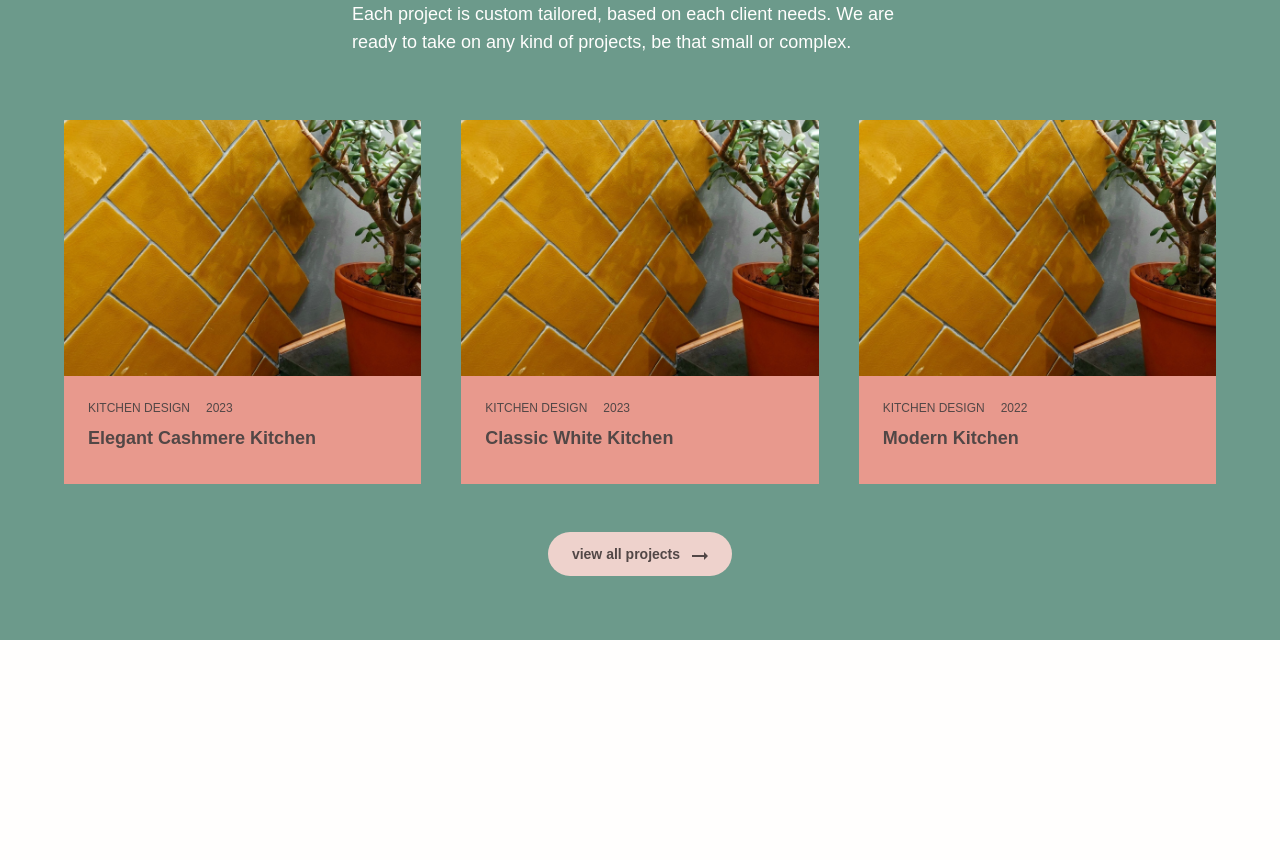
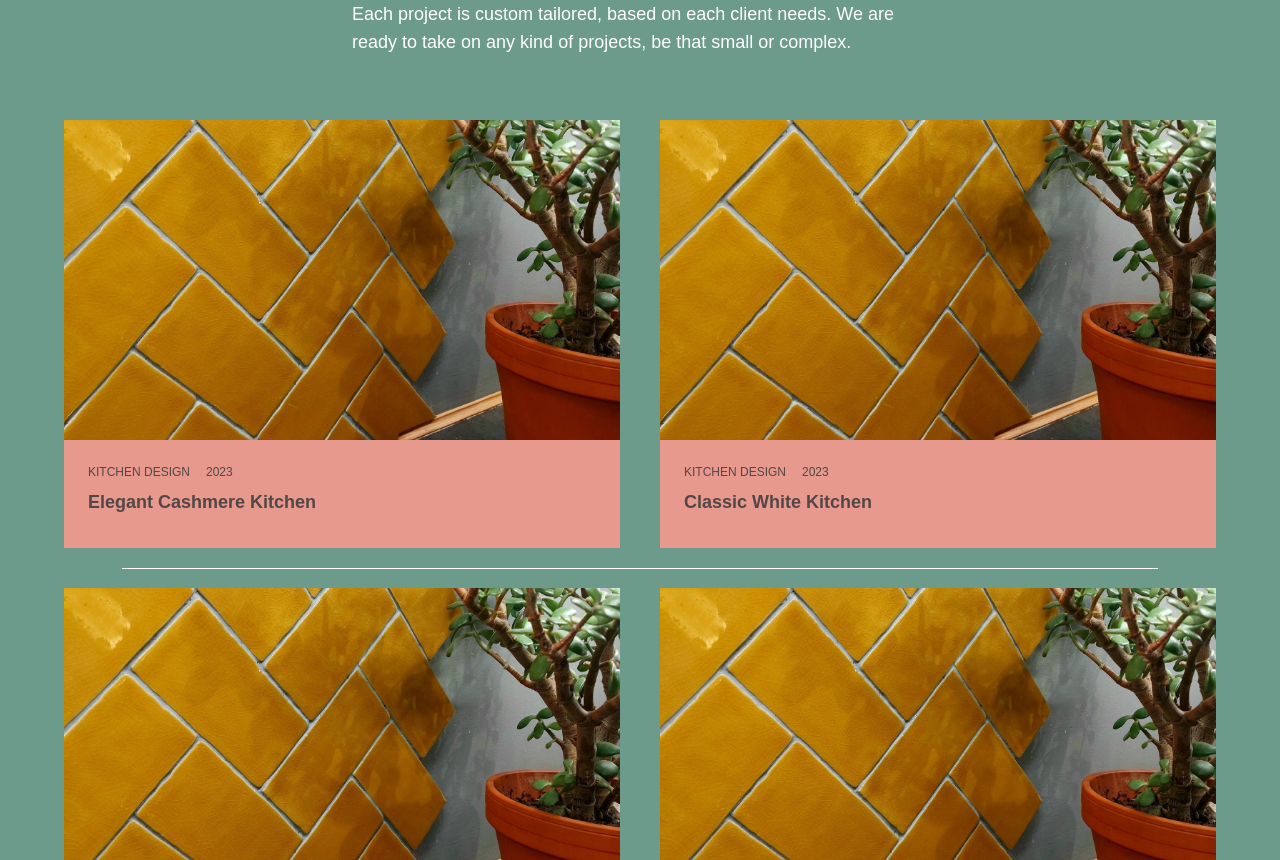
Before and after one commit to lpscrim/no-grout, a Next.js app: page / in a window 1280 px wide. Shown: the part 1940-2800 px from the top of the page. Before the commit the page ends 2580 px from the top, so only its background shows below. Built offline with nearby package versions, Linux system fonts and the light colour scheme.

Commit message:
Add new project "Modern Kitchen2" and adjust project layout styles

```diff
--- a/components/Home/Projects.tsx
+++ b/components/Home/Projects.tsx
@@ -25,6 +25,14 @@ const projects = [
 		img: "/kitchen.jpg",
 		alt: "Modern Kitchen",
 	},
+    {
+		title: "Modern Kitchen2",
+		category: "kitchen design2",
+		year: "2022",
+		href: "/kitchen.jpg",
+		img: "/kitchen.jpg",
+		alt: "Modern Kitchen2",
+	},
 ];
 
 export default function Projects() {
@@ -42,15 +50,18 @@ export default function Projects() {
 						ready to take on any kind of projects, be that small or complex.
 					</p>
 				</div>
-				<div className="grid grid-cols-1 md:grid-cols-2 lg:grid-cols-3 gap-10">
+				<div className="relative grid grid-cols-1 md:grid-cols-2 gap-20 md:gap-10">
+                    <div className="md:block hidden absolute inset-0 bg-background top-[50%] h-[1px] w-[90%] mx-auto "></div>
+                    <div className="md:block hidden absolute inset-0 bg-background top-[50%] h-[1px] w-[90%] mx-auto "></div>
+                    <div className="md:block hidden absolute inset-0 bg-background top-[50%] h-[1px] w-[90%] mx-auto "></div>
 					{projects.map((project, idx) => (
 						<a
 							id={`project-${idx}`}
 							key={project.title}
 							href={project.href}
-							className="bg-secondary overflow-hidden flex flex-col group relative"
+							className="bg-secondary overflow-hidden flex flex-col group relative "
 						>
-							<div className="relative w-full h-64 z-0">
+							<div className="relative w-full h-80 z-0">
 								<Image
 									src={project.img}
 									alt={project.alt}
```
